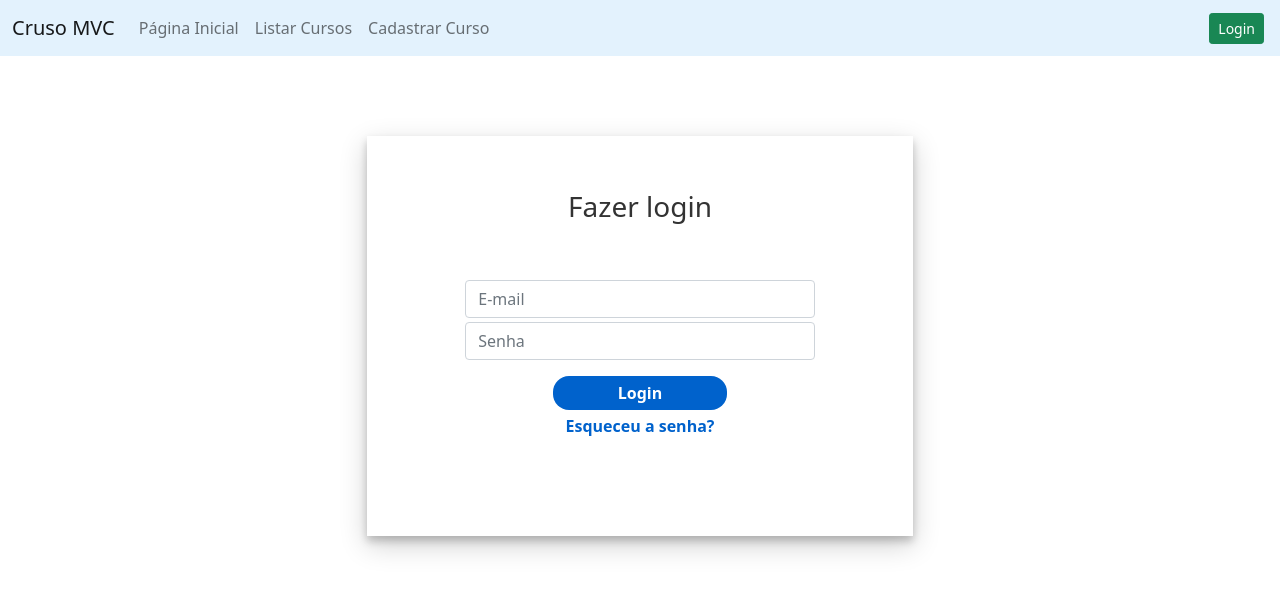
After one commit to WernerLuiz92/10-MVC-com-PHP, a PHP site: template src/View/login/loginForm.php in a window 1280 px wide. The commit adds this page. Shown: the top 592 px of the page. Run offline with PHP 8.4, Linux system fonts and the light colour scheme; the template is opened without the code that fills it, so the values that code supplies are empty; some libraries are stand-ins or nearby versions.

Commit message:
Implementando Verificaçao de Login

```diff
--- a/config/routes.php
+++ b/config/routes.php
@@ -4,9 +4,11 @@ use Werner\MVC\Controller\DeleteCourse;
 use Werner\MVC\Controller\HomePage;
 use Werner\MVC\Controller\InsertCourse;
 use Werner\MVC\Controller\ListCourses;
+use Werner\MVC\Controller\LoginForm;
 use Werner\MVC\Controller\PageNotFound;
 use Werner\MVC\Controller\Persist;
 use Werner\MVC\Controller\UpdateCourse;
+use Werner\MVC\Controller\ValidateLogin;
 
 $routes = [
     '/listar-cursos' => ListCourses::class,
@@ -14,6 +16,9 @@ $routes = [
     '/salvar-curso' => Persist::class,
     '/excluir-curso' => DeleteCourse::class,
     '/alterar-curso' => UpdateCourse::class,
+    '/login' => LoginForm::class,
+    '/realiza-login' => ValidateLogin::class,
+    // '/resetar-senha' => '',
     '/' => HomePage::class,
     '/*' => PageNotFound::class,
 ];
--- a/src/View/header.php
+++ b/src/View/header.php
@@ -13,7 +13,7 @@
 </head>
 <body>
     <nav class="navbar navbar-expand-lg navbar-light" style="background-color: #e3f2fd;">
-    <div class="container-fluid">
+        <div class="container-fluid d-flex">
             <a class="navbar-brand" href="/">Cruso MVC</a>
             <button class="navbar-toggler" type="button" data-bs-toggle="collapse" data-bs-target="#navbarNav" aria-controls="navbarNav" aria-expanded="false" aria-label="Toggle navigation">
             <span class="navbar-toggler-icon"></span>
@@ -32,6 +32,11 @@
                 </ul>
             </div>
         </div>
+        <ul class="navbar-nav">
+            <li class="nav-item float-end ms-3 me-3">
+                <a href="/login" class="btn btn-sm btn-success">Login</a>
+            </li>
+        </ul>
     </nav>
     <div class="container mt-4">
         <nav aria-label="breadcrumb">
--- /dev/null
+++ b/src/View/login/loginFail.php
@@ -0,0 +1,5 @@
+<?php require_once __DIR__.'/../header.php'; ?>
+    <div class="alert alert-warning mt-3 align-middle" role="alert">
+        <i class="fas fa-exclamation-triangle"></i> <?= $message; ?>
+    </div>
+<?php require_once __DIR__.'/../footer.php'; ?>
--- /dev/null
+++ b/src/View/login/loginForm.php
@@ -0,0 +1,59 @@
+<?php require_once __DIR__.'/../header.php'; ?>
+<style>
+    .login-container{
+        margin-top: 5%;
+        margin-bottom: 5%;
+    }
+    .login-form-1{
+        padding: 5%;
+        box-shadow: 0 5px 8px 0 rgba(0, 0, 0, 0.2), 0 9px 26px 0 rgba(0, 0, 0, 0.19);
+    }
+    .login-form-1 h3{
+        text-align: center;
+        color: #333;
+    }
+    .login-container form{
+        padding: 10%;
+    }
+    .btnSubmit
+    {
+        width: 50%;
+        border-radius: 1rem;
+        padding: 1.5%;
+        border: none;
+        cursor: pointer;
+    }
+    .login-form-1 .btnSubmit{
+        font-weight: 600;
+        color: #fff;
+        background-color: #0062cc;
+    }
+    .login-form-1 .ForgetPwd{
+        color: #0062cc;
+        font-weight: 600;
+        text-decoration: none;
+    }
+</style>
+<div class="container login-container d-flex justify-content-center">
+    <div class="col-md-6 login-form-1">
+        <h3>Fazer login</h3>
+        <form action="/realiza-login" method="POST">
+            <div class="alert alert-warning mt-3 align-middle" role="alert" <?= ($isVisible) ? '' : 'style="display: none;"'; ?> >
+                <i class="fas fa-exclamation-triangle"></i> <?= $message; ?>
+            </div>
+            <div class="form-group mt-1">
+                <input type="text" id="email" name="email" class="form-control" placeholder="E-mail" value="<?= $email; ?>" />
+            </div>
+            <div class="form-group mt-1">
+                <input type="password" id="password" class="form-control" placeholder="Senha" value="" />
+            </div>
+            <div class="form-group mt-3 d-flex justify-content-center">
+                <input type="submit" class="btnSubmit" value="Login" />
+            </div>
+            <div class="form-group mt-1 d-flex justify-content-center">
+                <a href="/resetar-senha" class="ForgetPwd">Esqueceu a senha?</a>
+            </div>
+        </form>
+    </div>
+</div>
+<?php require_once __DIR__.'/../footer.php'; ?>
```
Also changed, not shown: src/Controller/LoginForm.php (added, +13 -0 lines), src/Controller/ValidateLogin.php (added, +46 -0 lines), db.sqlite. Lines whose indentation alone changed are shown as unchanged.
